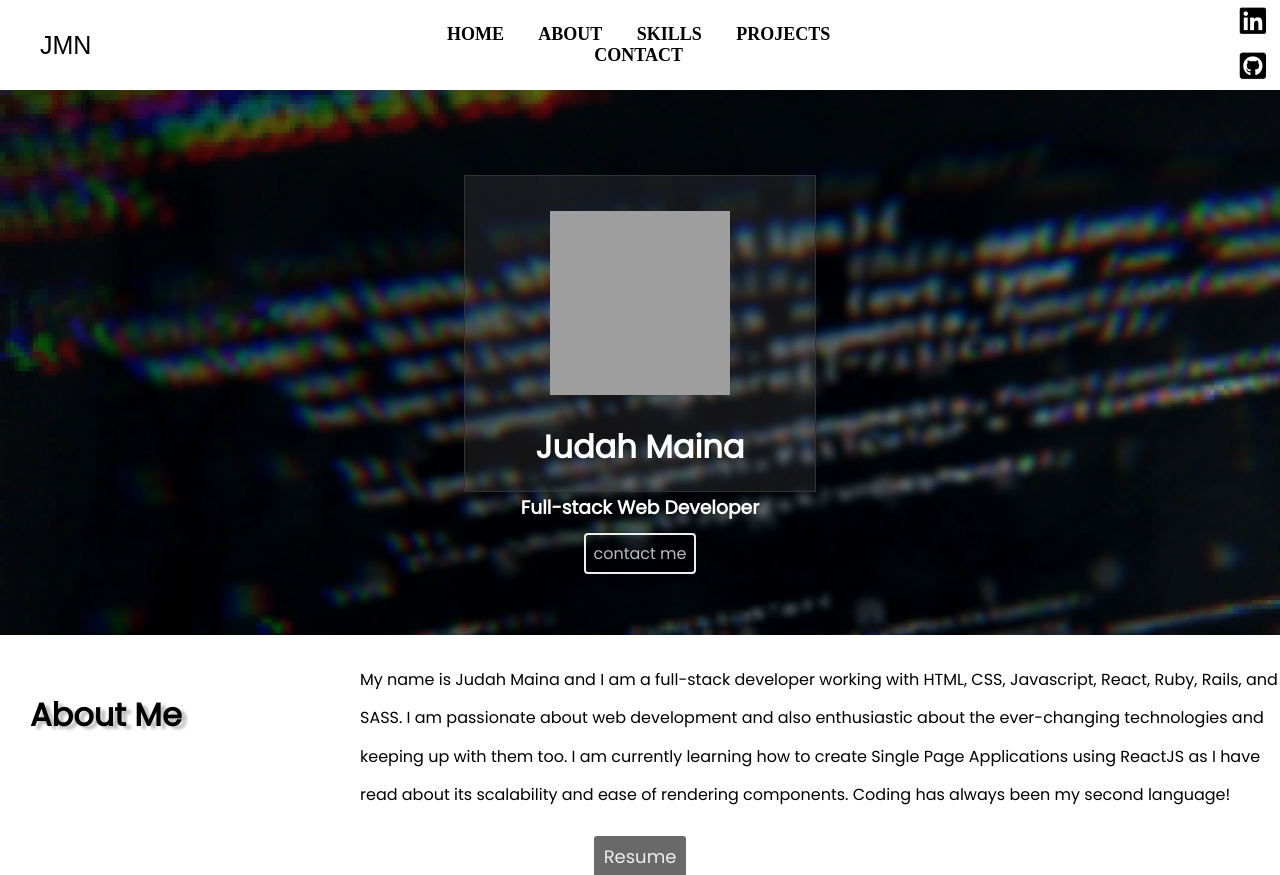
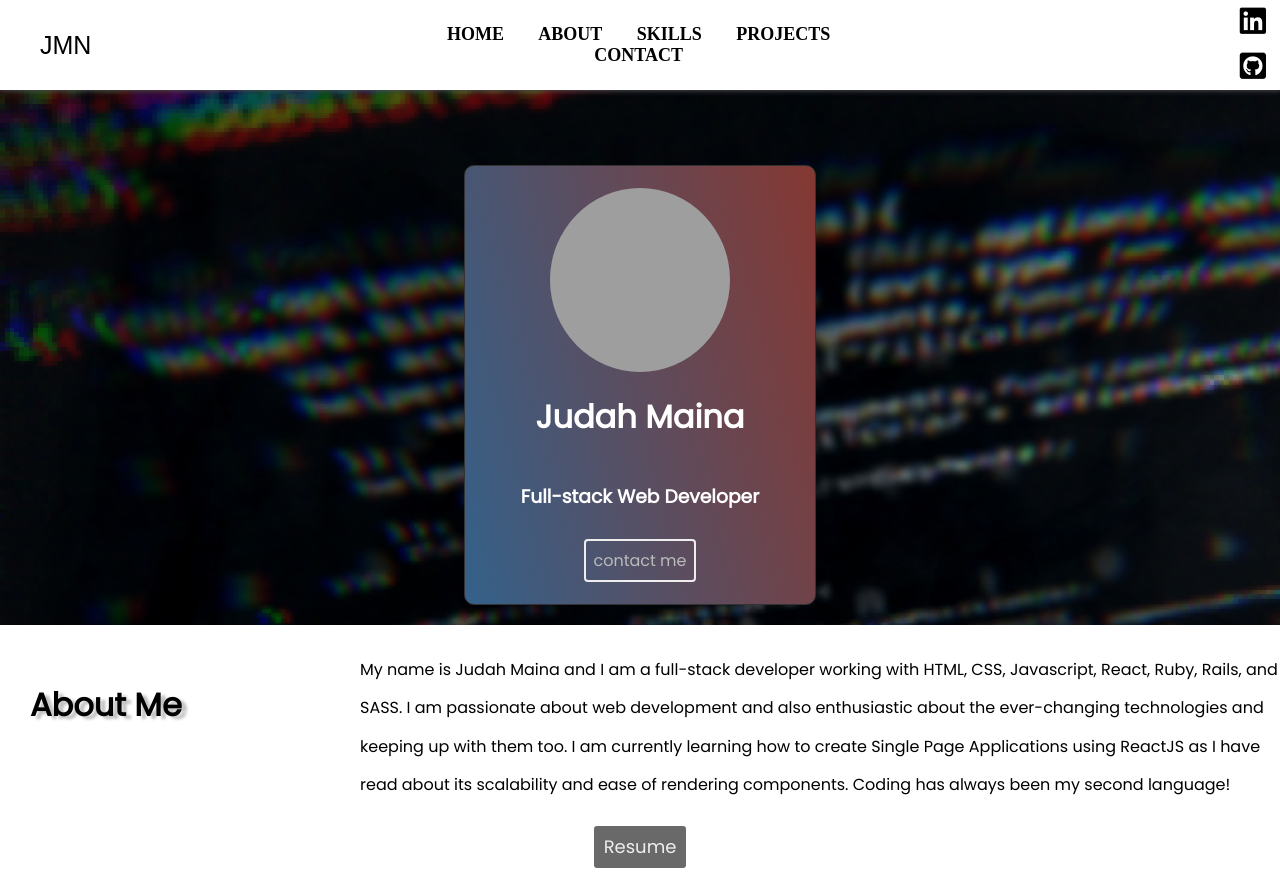
Before and after one commit to JayKowski/folio, a PHP site: page / in a window 1280 px wide. Shown: the top 875 px of the page. Run offline with PHP 8.4, Linux system fonts and the light colour scheme; some libraries are stand-ins or nearby versions; grey boxes are pictures that could not be loaded.

Commit message:
added styling for prof pic background

```diff
--- a/css/styles.css
+++ b/css/styles.css
@@ -29,6 +29,11 @@
     display: flex;
     align-items: center;
     justify-content: center;
+    position: fixed;
+    background-color: #fff;
+    box-shadow: 0px 0px 5px 1px #4a4a4e;
+    top: 0;
+    width: 100%;
 }
 
 .navbar .logo{
@@ -73,18 +78,28 @@
     height: 470px;
     background-color: rgba(0, 0, 0, 0.5);
     padding-top: 75px;
+    margin-top: 80px;
     clear: both;
 }
 
 #name .deets{
     width: 350px;
-    height: 280px;
+    display: flex;
+    flex-direction: column;
+    align-items: center;
+    padding: 22px 0;
     text-align: center;
-    background-color: rgba(192, 192, 192, 0.1);
+    background: rgb(52, 97, 138);
+    background: linear-gradient(75deg, rgba(52, 97, 138, 1) 0%, rgba(133, 56, 50, 1) 100%, rgba(133, 56, 50, 1) 100%);
     color: #fff;
-    padding-top: 35px;
     margin: 10px auto;
     border: 1px solid #333;
+    border-radius: 10px;
+}
+
+#name .deets .prof-pic {
+    border: 1px;
+    border-radius: 50%;
 }
 
 #name .deets .contact {
@@ -94,6 +109,13 @@
     border-radius: 4px;
 }
 
+#name .deets .contact:hover {
+    background-color: #eee;
+}
+
+.contact a:hover {
+    color: rgb(23, 96, 180);
+}
 
 /* about-me */
 
@@ -369,11 +391,9 @@
 
 /* Media Querries */
 
-@media only screen and (max-width: 600px) {
+@media only screen and (max-width: 650px) {
     .navbar {
-        justify-content: space-between;
-        width: 92%;
-        margin: auto;
+        justify-content: space-around;
     }
 
     .navbar .logo {
@@ -385,7 +405,7 @@
     }
 
     .navbar .media{
-        /* margin-top: 22px; */
+        margin-top: 0;
     }
     .navbar .deets{
         width: 100%;
@@ -398,13 +418,14 @@
 
     /* Name */
 
-    #name{
+    #name {
         margin: 5px;
     }
 
     #name .deets{
         width: 89%;
     }
+
     /*About Me*/
     #about-me{
         width: 95%;
```
